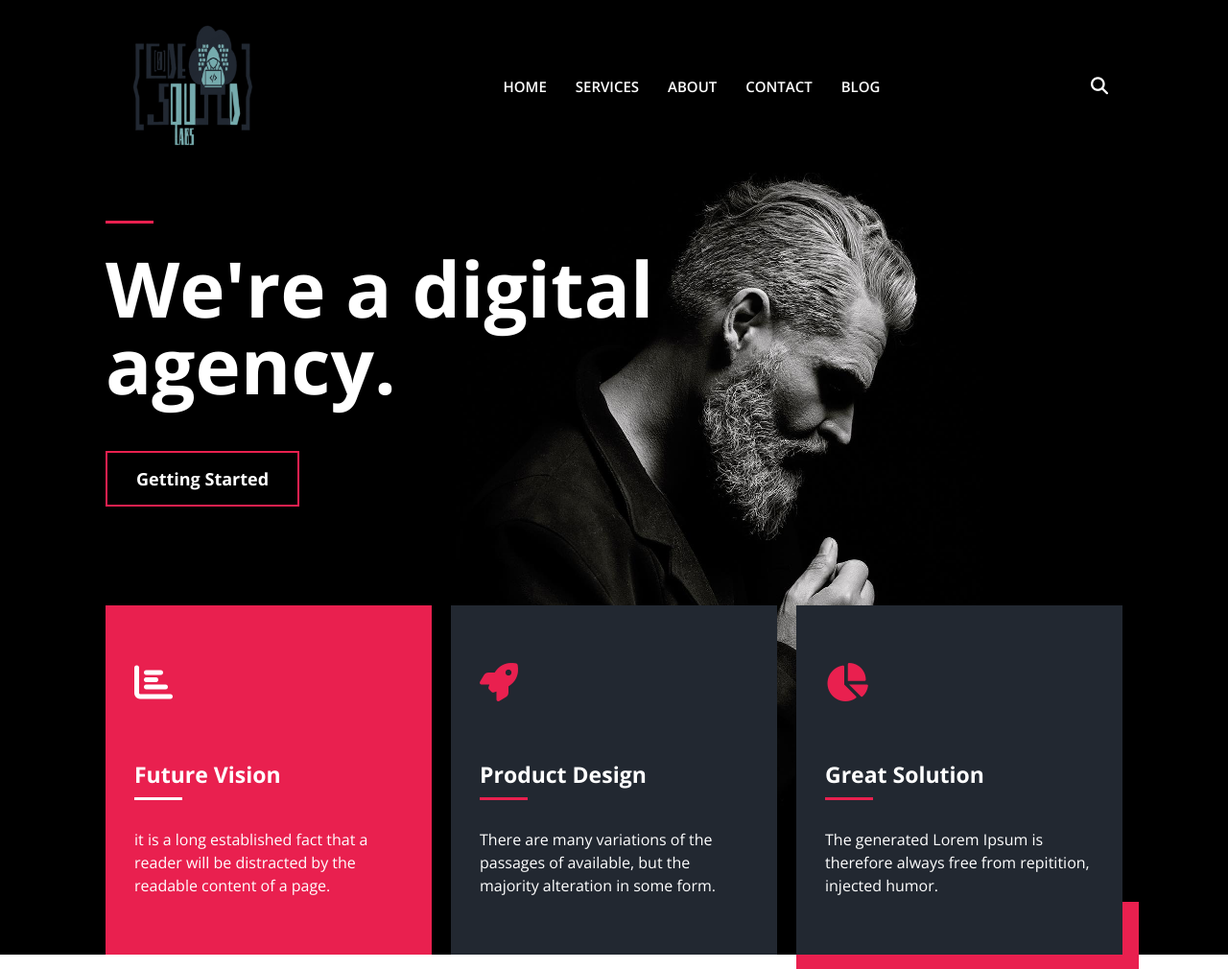
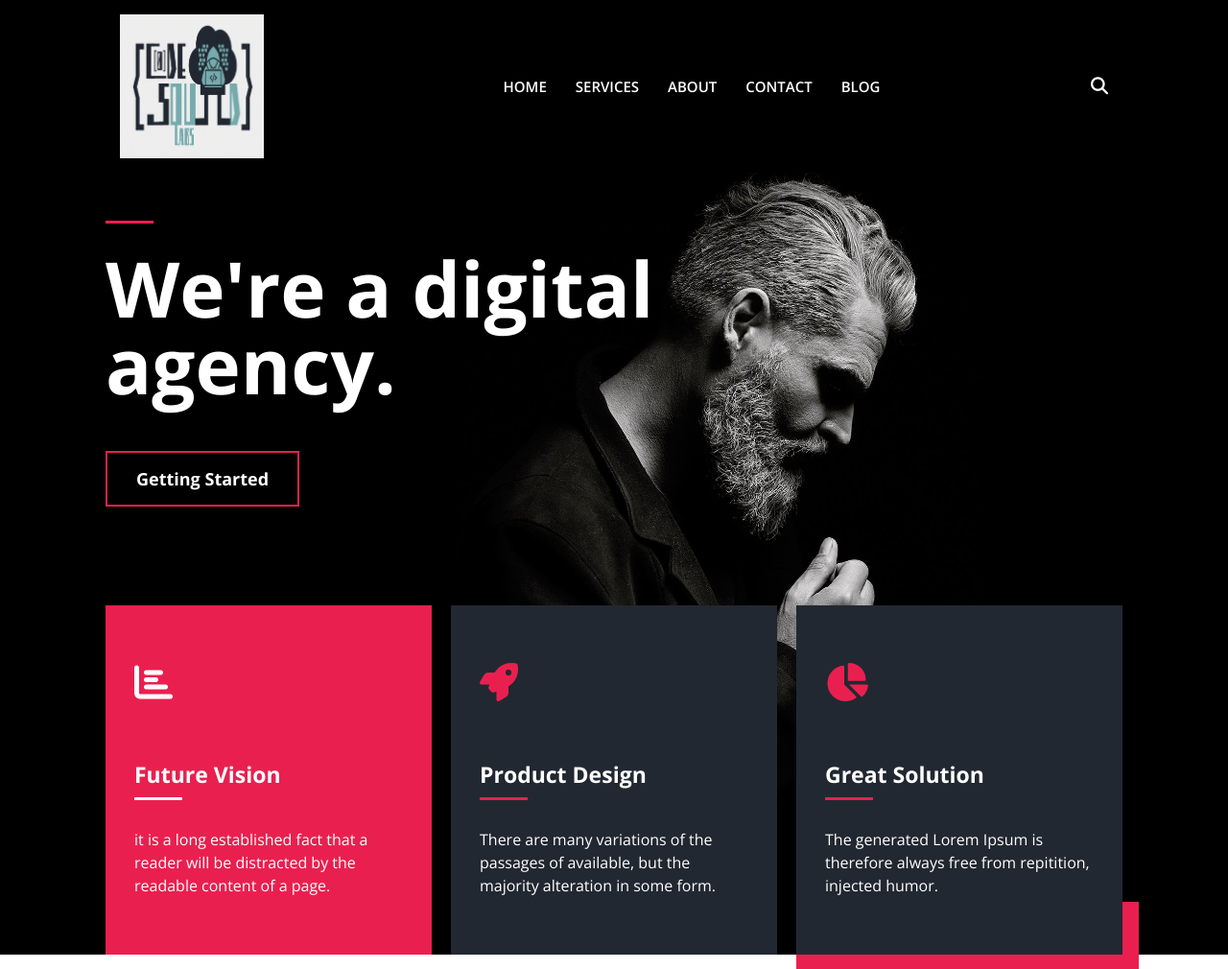
Before and after one commit to Amatun-nooor/iCodeSquad.github.io, a plain HTML site: page index.html in a window 1280 px wide. Shown: the top 1010 px of the page at 96% size. Drawn offline with nearby package versions, Linux system fonts and the light colour scheme.

Commit message:
Update index.html

```diff
--- a/index.html
+++ b/index.html
@@ -18,7 +18,7 @@
       <div class="container">
         <nav>
           <!-- LOGO -->
-          <img class="logo" src="./images/main-logo123.png" alt="code squad logo" />
+          <img class="logo" src="./images/main-logo456.png" alt="code squad logo" />
           <!-- HAMBURGER ICON -->
           <div class="hamburger">
             <i class="fas fa-bars"></i>
```
